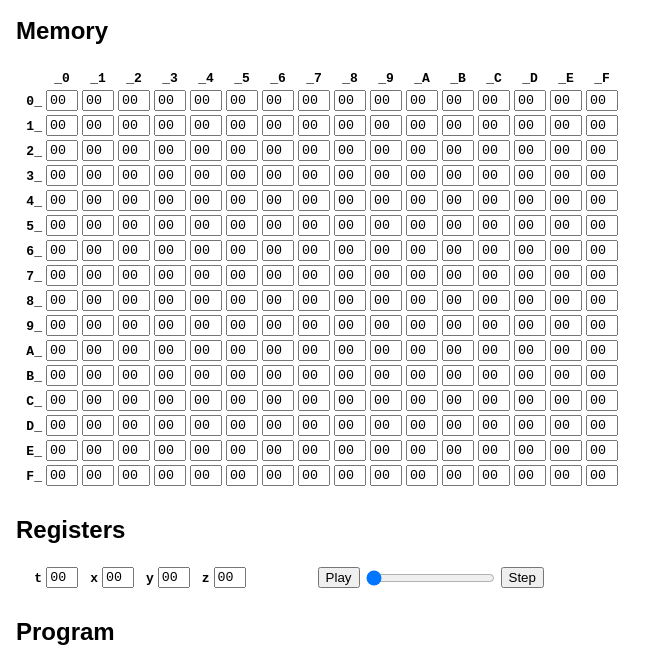
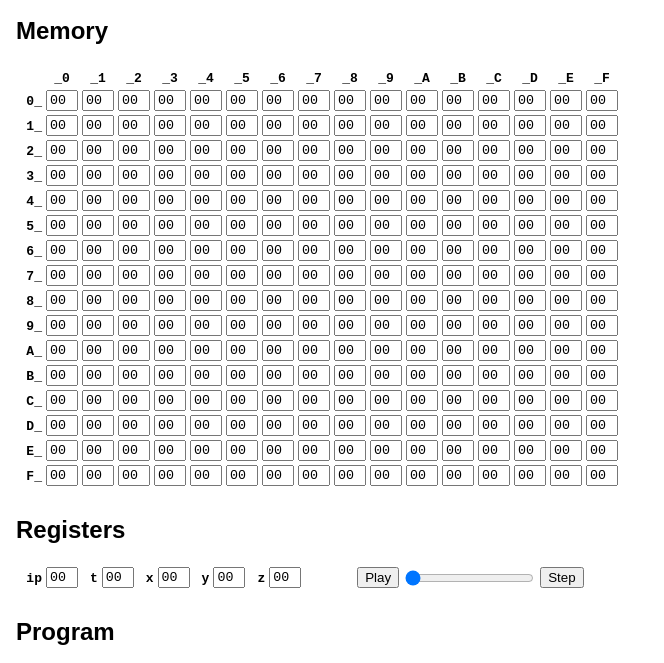
Before and after one commit to dalnefre/8bit_toy, a plain HTML site: page docs/index.html in a window 1280 px wide. Shown: the part 99-762 px from the top of the page, without its empty margins (0-664 px from the left). Drawn offline with Linux system fonts and the light colour scheme.

Commit message:
add ip register

```diff
--- a/docs/index.html
+++ b/docs/index.html
@@ -365,6 +365,8 @@ input {
     <h2>Registers</h2>
     <table>
       <tr>
+        <th><code>ip</code></th>
+        <td><input id="reg_ip" size="2" value="00" /></td>
         <th>&nbsp;</th>
         <th><code>t</code></th>
         <td><input id="reg_t" size="2" value="00" /></td>
@@ -377,7 +379,7 @@ input {
         <th>&nbsp;</th>
         <th><code>z</code></th>
         <td><input id="reg_z" size="2" value="00" /></td>
-        <td style="width: 4em;">&nbsp;</td>
+        <td style="width: 3em;">&nbsp;</td>
         <td>
           <div id="controls">
             <button id="play_pause">Play</button>
```
